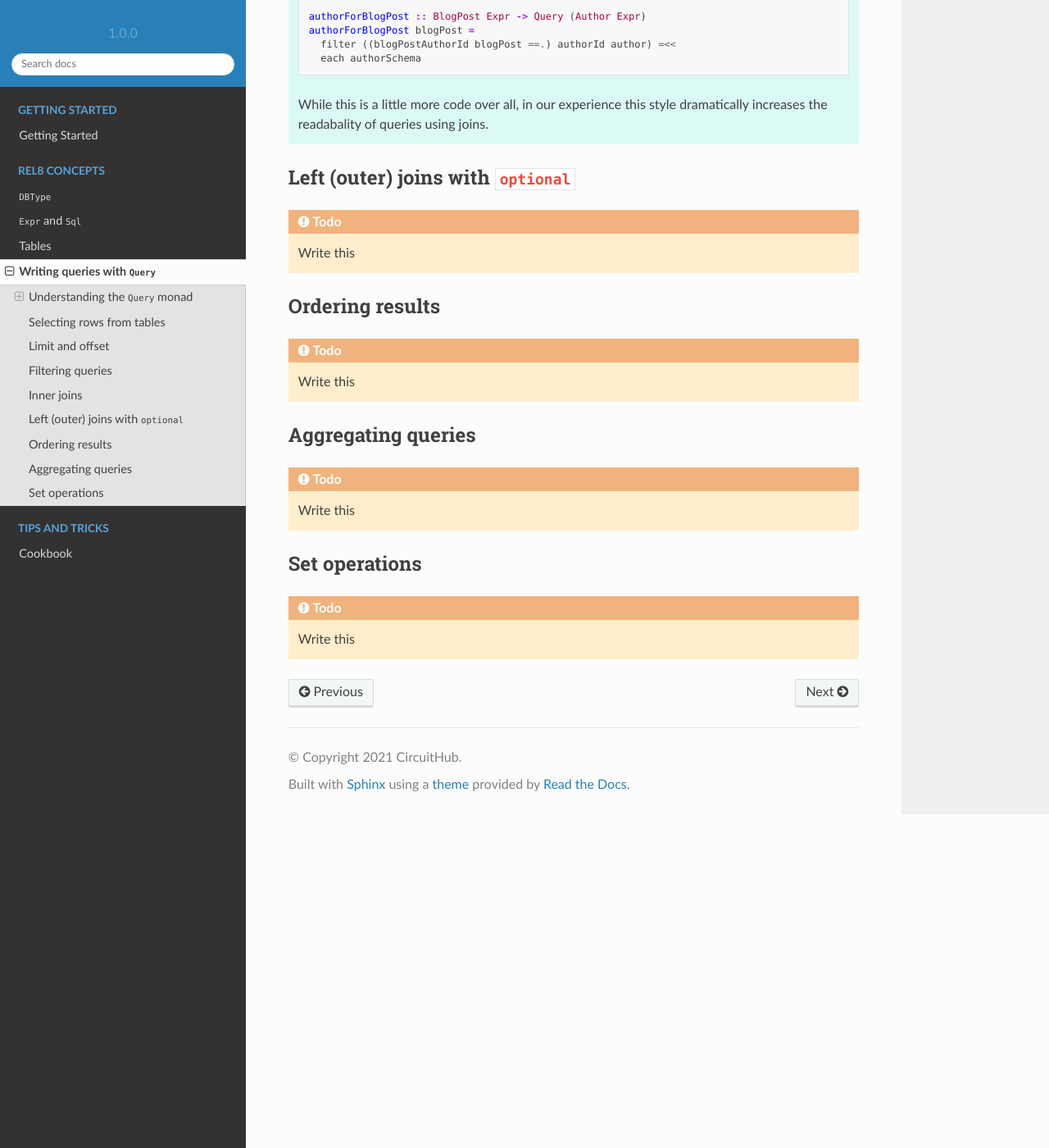
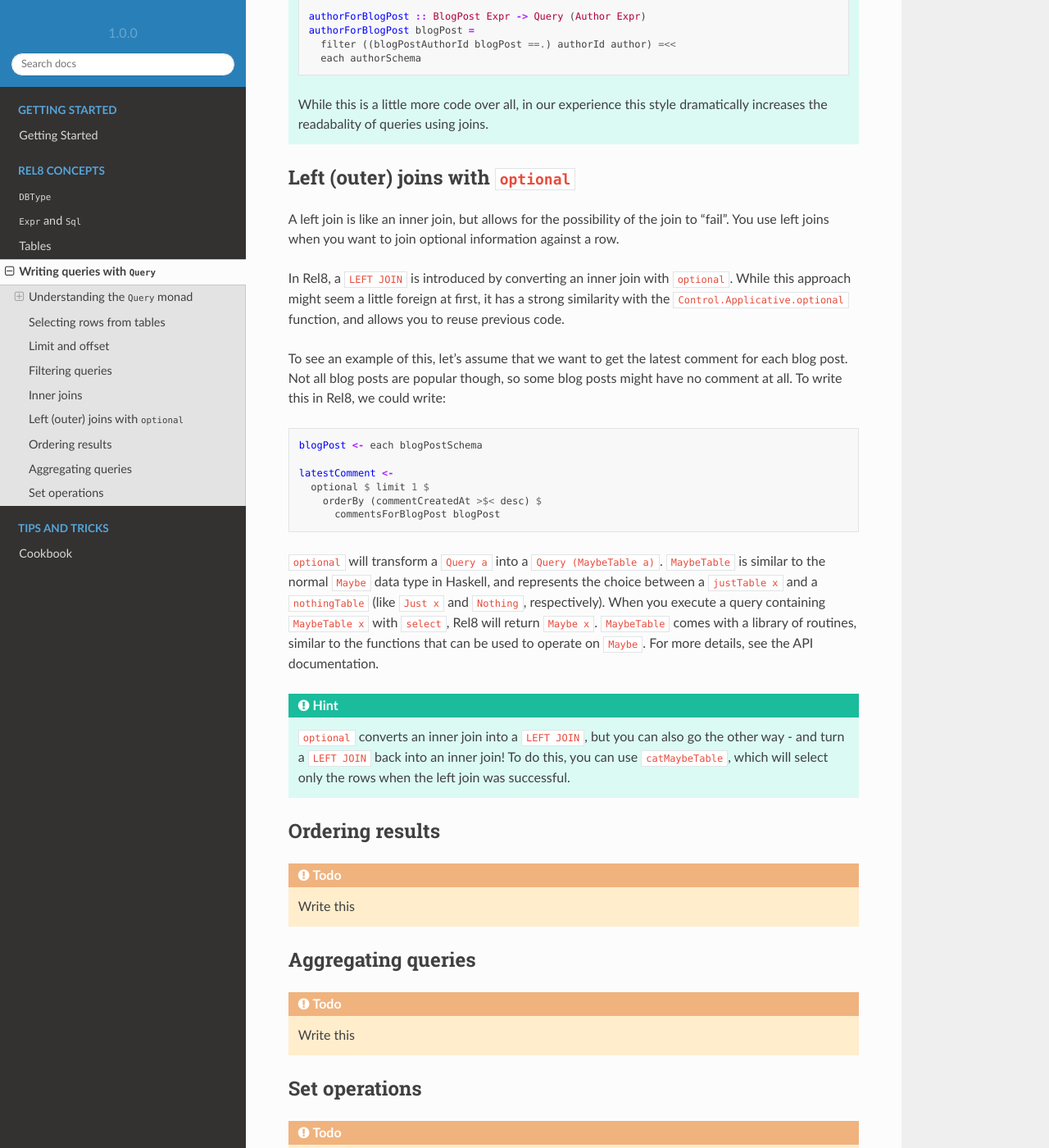
Before and after one commit to circuithub/rel8, a Sphinx documentation site: the page built from docs/concepts/queries.rst, in a window 1280 px wide and 1400 px high, scrolled down 4379 px. Shown: the whole window at 82% size. Built offline with Sphinx 7.4.7 and the Read the Docs theme 2.0.0, drawn with Linux system fonts in a browser that asks for light colours.

Commit message:
Document LEFT JOINs

```diff
--- a/docs/concepts/queries.rst
+++ b/docs/concepts/queries.rst
@@ -203,9 +203,40 @@ and this query can be written in Rel8 as::
 Left (outer) joins with ``optional``
 ------------------------------------
 
-.. todo::
+A left join is like an inner join, but allows for the possibility of the join to
+"fail". You use left joins when you want to join optional information against a
+row.
 
-  Write this
+In Rel8, a ``LEFT JOIN`` is introduced by converting an inner join with
+``optional``. While this approach might seem a little foreign at first, it has a
+strong similarity with the ``Control.Applicative.optional`` function, and allows
+you to reuse previous code.
+
+To see an example of this, let's assume that we want to get the latest comment
+for each blog post. Not all blog posts are popular though, so some blog posts
+might have no comment at all. To write this in Rel8, we could write::
+
+  blogPost <- each blogPostSchema
+
+  latestComment <-
+    optional $ limit 1 $
+      orderBy (commentCreatedAt >$< desc) $
+        commentsForBlogPost blogPost
+
+``optional`` will transform a ``Query a`` into a ``Query (MaybeTable a)``.
+``MaybeTable`` is similar to the normal ``Maybe`` data type in Haskell, and
+represents the choice between a ``justTable x`` and a ``nothingTable`` (like
+``Just x`` and ``Nothing``, respectively). When you execute a query containing
+``MaybeTable x`` with ``select``, Rel8 will return ``Maybe x``. ``MaybeTable``
+comes with a library of routines, similar to the functions that can be used to
+operate on ``Maybe``. For more details, see the API documentation.
+
+.. hint::
+
+  ``optional`` converts an inner join into a ``LEFT JOIN``, but you can also go
+  the other way - and turn a ``LEFT JOIN`` back into an inner join! To do this,
+  you can use ``catMaybeTable``, which will select only the rows when the left
+  join was successful.
 
 Ordering results
 ----------------
```
